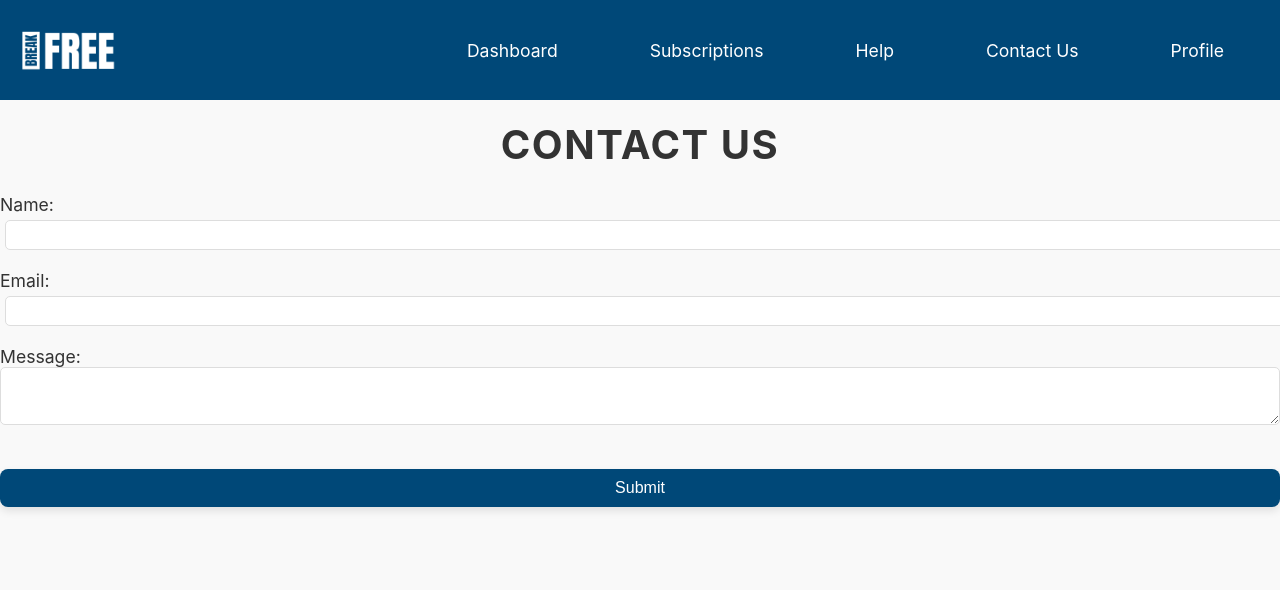
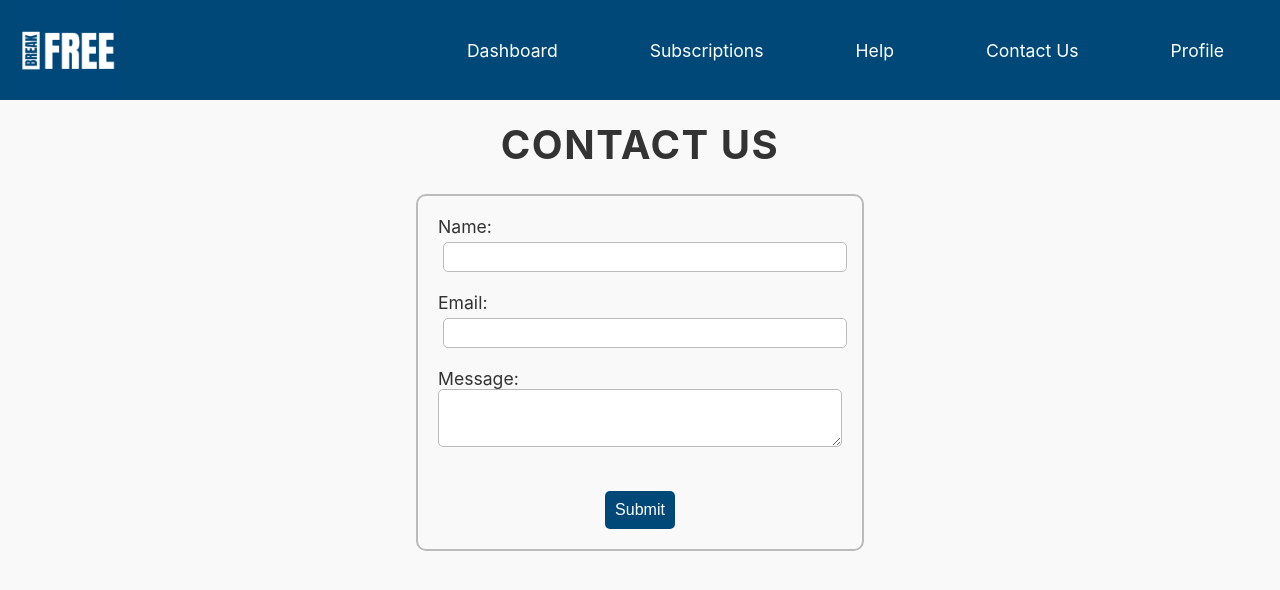
Before and after one commit to iSkewb/BreakFree, a React (Create React App) app in the folder predictive-subscription-tool/: page /contact-us in a window 1280 px wide. Shown: the top 590 px of the page. Built offline with nearby package versions, Linux system fonts and the light colour scheme.

Commit message:
Updated contact us

```diff
--- a/predictive-subscription-tool/src/pages/ContactUs.css
+++ b/predictive-subscription-tool/src/pages/ContactUs.css
@@ -49,12 +49,18 @@ form {
     display: flex;
     flex-direction: column;
     gap: 20px;
+    max-width: 35%; /* Set maximum width to 35% */
+    margin: 0 auto; /* Center the form */
+    padding: 20px; /* Add padding inside the form */
+    border: 2px solid #bbb; /* Add a slightly darker gray border */
+    border-radius: 10px; /* Add rounded corners */
+    background-color: #f9f9f9; /* Optional: Add a background color */
 }
 
 /* Input and textarea styling */
 input, textarea {
     padding: 12px;
-    border: 1px solid #ddd;
+    border: 1px solid #bbb; /* Slightly darker gray border */
     border-radius: 5px;
     font-size: 1.1em;
     width: 100%;
@@ -68,22 +74,20 @@ input:focus, textarea:focus {
 
 /* Button styling */
 button {
-    margin-top: 25px;
-    padding: 12px 25px;
-    background-color: #007BFF;
-    color: white;
+    padding: 12px;
     border: none;
-    border-radius: 8px;
+    border-radius: 5px;
     font-size: 1.1em;
     cursor: pointer;
-    transition: background-color 0.3s ease, transform 0.3s ease;
-    box-shadow: 0 4px 8px rgba(0, 0, 0, 0.1);
+    background-color: #333;
+    color: #fff;
+    transition: background-color 0.3s ease;
+    max-width: 35%; /* Set maximum width to 35% */
+    margin: 0 auto; /* Center the button */
 }
 
 button:hover {
-    background-color: #0056b3;
-    transform: translateY(-2px);
-    box-shadow: 0 6px 12px rgba(0, 0, 0, 0.2);
+    background-color: #555;
 }
 
 button:active {
```
